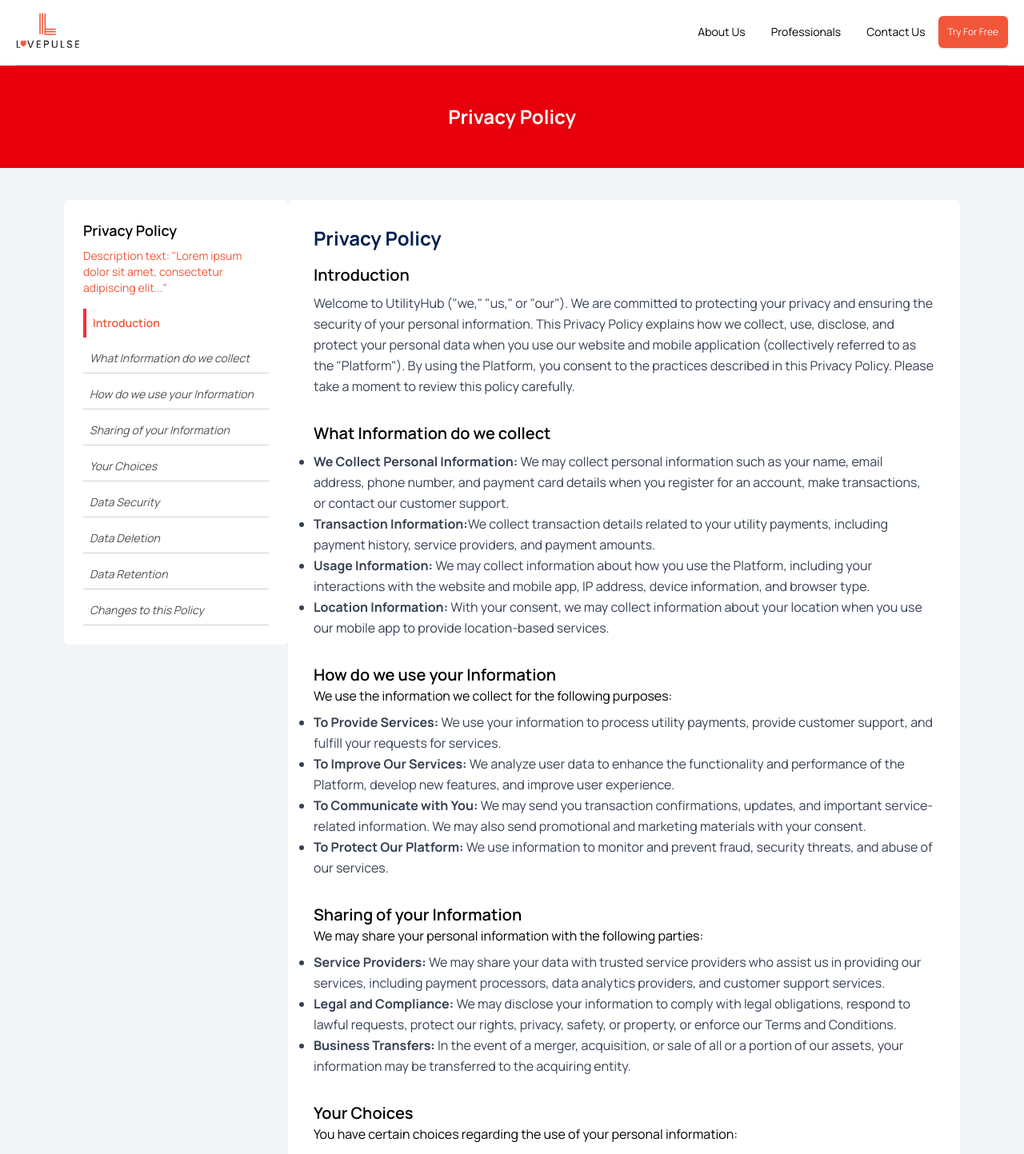
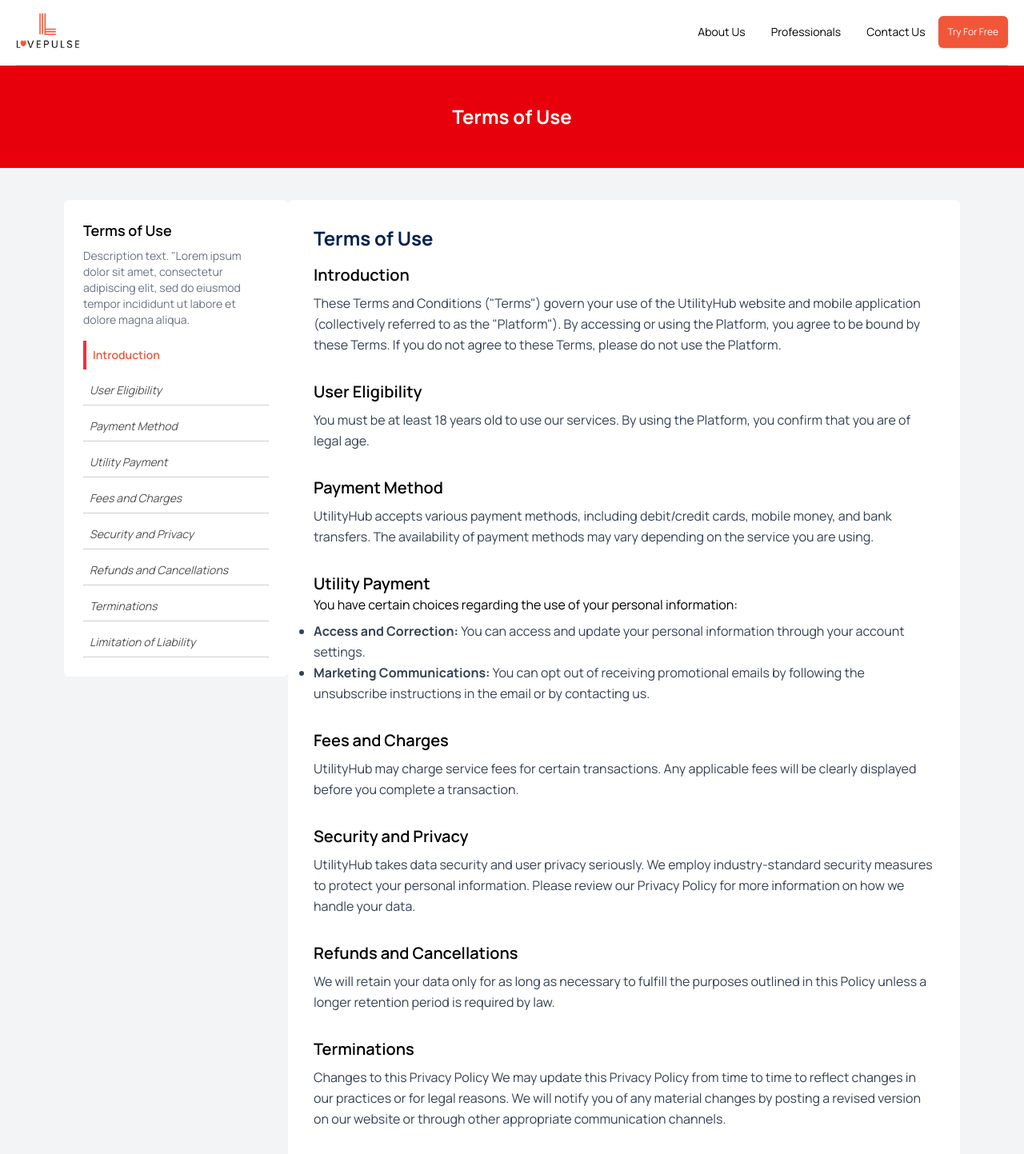
Before and after one commit to franicon/lovepulse, a Next.js app: page /terms-of-use in a window 1280 px wide. Shown: the top 1443 px of the page at 80% size. Built offline with nearby package versions, Linux system fonts and the light colour scheme.

Commit message:
update-policy

```diff
--- a/components/Terms.tsx
+++ b/components/Terms.tsx
@@ -8,14 +8,14 @@ const Terns = () => {
 
     const sections = [
         "Introduction",
-        "What Information do we collect",
-        "How do we use your Information",
-        "Sharing of your Information",
-        "Your Choices",
-        "Data Security",
-        "Data Deletion",
-        "Data Retention",
-        "Changes to this Policy",
+        "User Eligibility",
+        "Payment Method",
+        "Utility Payment",
+        "Fees and Charges",
+        "Security and Privacy",
+        "Refunds and Cancellations",
+        "Terminations",
+        "Limitation of Liability",
     ];
 
     useEffect(() => {
@@ -47,15 +47,15 @@ const Terns = () => {
         <div className="bg-gray-100 min-h-screen">
             {/* Header */}
             <header className="bg-red-600 text-white text-center py-12 text-2xl font-bold">
-                Privacy Policy
+                Terms of Use
             </header>
 
             <div className="max-w-6xl mx-auto flex flex-col md:flex-row mt-6 p-4">
                 {/* Sidebar Navigation */}
                 <aside className="md:w-1/4 bg-white p-6 rounded-md sticky top-16 h-fit">
-                    <h2 className="text-lg font-semibold mb-2">Privacy Policy</h2>
-                    <p className="text-sm text-primary">
-                        Description text: "Lorem ipsum dolor sit amet, consectetur adipiscing elit..."
+                    <h2 className="text-lg font-semibold mb-2"> Terms of Use</h2>
+                    <p className="text-sm text-gray-500">
+                        Description text. "Lorem ipsum dolor sit amet, consectetur adipiscing elit, sed do eiusmod tempor incididunt ut labore et dolore magna aliqua.
                     </p>
                     <ul className="mt-4 space-y-2">
                         {sections.map((section) => (
@@ -78,7 +78,8 @@ const Terns = () => {
 
                 {/* Main Content */}
                 <main className="md:w-3/4 bg-white p-8 rounded-md">
-                    <h1 className="text-2xl font-bold text-[#022150] mb-4">Privacy Policy</h1>
+                    <h1 className="text-2xl font-bold text-[#022150] mb-4">Terms of Use
+                    </h1>
 
                     {sections.map((section, index) => (
                         <section
@@ -92,36 +93,23 @@ const Terns = () => {
                             {
                                 section && section === 'Introduction' && (
                                     <p className="text-gray-700 mt-2 leading-relaxed">
-                                        Welcome to UtilityHub ("we," "us," or "our"). We are committed to protecting your privacy and ensuring the security of your
-                                        personal information. This Privacy Policy explains how we collect, use, disclose, and protect your personal data when you use our
-                                        website and mobile application (collectively referred to as the "Platform"). By using the Platform, you consent to the practices
-                                        described in this Privacy Policy. Please take a moment to review this policy carefully.
+                                        These Terms and Conditions ("Terms") govern your use of the UtilityHub website and mobile application
+                                        (collectively referred to as the "Platform"). By accessing or using the Platform, you agree to be bound by these Terms.
+                                        If you do not agree to these Terms, please do not use the Platform.
                                     </p>
                                 )
                             }
 
                             {
-                                section && section === 'What Information do we collect' && (
-                                    <ul className="list-disc  mt-2 text-gray-700 leading-relaxed">
-                                        <li>
-                                            <strong>We Collect Personal Information:</strong> We may collect personal information such as your name, email address, phone number, and payment card details when you register for an account, make transactions, or contact our customer support.
-                                        </li>
-                                        <li>
-                                            <strong>Transaction Information:</strong>
-                                            We collect transaction details related to your utility payments, including payment history, service providers, and payment amounts.
-                                        </li>
-                                        <li>
-                                            <strong>Usage Information:</strong> We may collect information about how you use the Platform, including your interactions with the website and mobile app, IP address, device information, and browser type.
-                                        </li>
-                                        <li>
-                                            <strong>Location Information:</strong>  With your consent, we may collect information about your location when you use our mobile app to provide location-based services.
-                                        </li>
-                                    </ul>
+                                section && section === 'User Eligibility' && (
+                                    <p className="text-gray-700 mt-2 leading-relaxed">
+                                        You must be at least 18 years old to use our services. By using the Platform, you confirm that you are of legal age.
+                                    </p>
                                 )
                             }
 
                             {
-                                section && section === 'How do we use your Information' && (
+                                section && section === 'Account Registration' && (
                                     <>
                                         <p> We use the information we collect for the following purposes:</p>
                                         <ul className="list-disc  mt-2 text-gray-700 leading-relaxed">
@@ -131,39 +119,23 @@ const Terns = () => {
                                             <li>
                                                 <strong> To Improve Our Services:</strong> We analyze user data to enhance the functionality and performance of the Platform, develop new features, and improve user experience.
                                             </li>
-                                            <li>
-                                                <strong> To Communicate with You:</strong> We may send you transaction confirmations, updates, and important service-related information. We may also send promotional and marketing materials with your consent.
-                                            </li>
-                                            <li>
-                                                <strong>To Protect Our Platform: </strong> We use information to monitor and prevent fraud, security threats, and abuse of our services.
-                                            </li>
                                         </ul>
                                     </>
 
                                 )
                             }
                             {
-                                section && section === 'Sharing of your Information' && (
+                                section && section === 'Payment Method' && (
                                     <>
-                                        <p> We may share your personal information with the following parties: </p>
-                                        <ul className="list-disc  mt-2 text-gray-700 leading-relaxed">
-                                            <li>
-                                                <strong> Service Providers:</strong> We may share your data with trusted service providers who assist us in providing our services, including payment processors, data analytics providers, and customer support services.
-                                            </li>
-                                            <li>
-                                                <strong> Legal and Compliance:</strong> We may disclose your information to comply with legal obligations, respond to lawful requests, protect our rights, privacy, safety, or property, or enforce our Terms and Conditions.
-                                            </li>
-                                            <li>
-                                                <strong>Business Transfers:</strong> In the event of a merger, acquisition, or sale of all or a portion of our assets, your information may be transferred to the acquiring entity.
-                                            </li>
-                                        </ul>
+                                        <p className="text-gray-700 mt-2 leading-relaxed">
+                                            UtilityHub accepts various payment methods, including debit/credit cards, mobile money, and bank transfers. The availability of payment methods may vary depending on the service you are using.                                        </p>
                                     </>
 
                                 )
                             }
 
                             {
-                                section && section === 'Your Choices' && (
+                                section && section === 'Utility Payment' && (
                                     <>
                                         <p> You have certain choices regarding the use of your personal information: </p>
                                         <ul className="list-disc  mt-2 text-gray-700 leading-relaxed">
@@ -179,43 +151,51 @@ const Terns = () => {
                                 )
                             }
                             {
-                                section && section === 'Data Security' && (
+                                section && section === 'Fees and Charges' && (
                                     <p className="text-gray-700 mt-2 leading-relaxed">
-                                        We take data security seriously and implement security measures to protect your personal information. However, no method of transmission over the Internet or electronic storage is entirely secure. While we strive to protect your data, we cannot guarantee its absolute security.
+                                        UtilityHub may charge service fees for certain transactions. Any applicable fees will be clearly displayed before you complete a transaction.
                                     </p>
                                 )
                             }
 
                             {
-                                section && section === 'Data Deletion' && (
+                                section && section === 'Security and Privacy' && (
                                     <>
-                                        <p> You have the right to request the deletion of your data from our app/platform at any time. To do so, please follow these steps: </p>
-                                        <ul className="list-disc  mt-2 text-gray-700 leading-relaxed">
-                                            <li>
-                                                log in to the app
-                                            </li>
-                                            <li>Goto Security tab </li>
-                                            <li>Select Delete account </li>
-                                            <li>Enter a reason for deletion </li>
-                                            <li>Confirm deletion.</li>
-                                        </ul>
-                                        <p>All data is wiped clean from our database </p>
+                                        <p className="text-gray-700 mt-2 leading-relaxed">
+                                            UtilityHub takes data security and user privacy seriously. We employ industry-standard security measures to protect your personal information.
+                                            Please review our Privacy Policy for more information on how we handle your data.
+                                        </p>
                                     </>
 
                                 )
                             }
                             {
-                                section && section === 'Data Retention' && (
+                                section && section === 'Refunds and Cancellations' && (
                                     <p className="text-gray-700 mt-2 leading-relaxed">
                                         We will retain your data only for as long as necessary to fulfill the purposes outlined in this Policy unless a longer retention period is required by law.
                                     </p>
                                 )
                             }
                             {
-                                section && section === 'Changes to this Policy' && (
+                                section && section === 'Terminations' && (
                                     <p className="text-gray-700 mt-2 leading-relaxed">
                                         Changes to this Privacy Policy We may update this Privacy Policy from time to time to reflect changes in our practices or for legal reasons.
                                         We will notify you of any material changes by posting a revised version on our website or through other appropriate communication channels.
+                                    </p>
+                                )
+                            }
+
+                            {
+                                section && section === 'Limitation of Liability' && (
+                                    <p className="text-gray-700 mt-2 leading-relaxed">
+                                        UtilityHub is not liable for any indirect, incidental, special, consequential, or punitive damages, or for any loss of profits or revenues, whether incurred directly or indirectly, arising out of your use of the Platform or any transactions made through it.
+                                    </p>
+                                )
+                            }
+                            {
+                                section && section === 'Changes to Terms and Platform' && (
+                                    <p className="text-gray-700 mt-2 leading-relaxed">
+                                        UtilityHub reserves the right to modify or update these Terms at any time. You are responsible for regularly reviewing these Terms. Continued use of the Platform after changes have been made constitutes acceptance of the updated Terms
                                     </p>
                                 )
                             }
```
